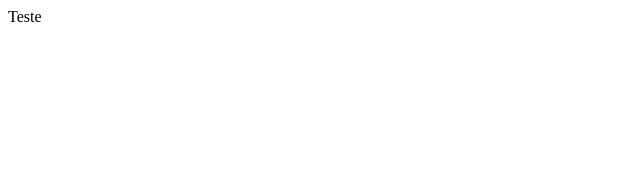
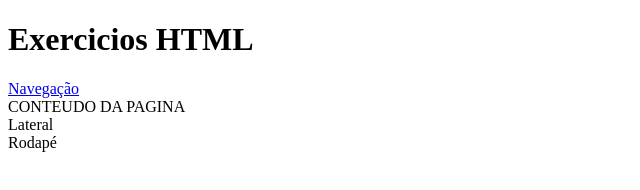
Before and after one commit to wandersoncsouza/Desenvolvimento-WEB-Avancado-2020, a website: page html/www/index.html in a window 1280 px wide. Shown: the whole page, without its empty margins (0-640 px from the left). Drawn offline with Linux system fonts and the light colour scheme.

Commit message:
Aula 181 - Anatomida do HTML

```diff
--- a/html/www/index.html
+++ b/html/www/index.html
@@ -1,11 +1,26 @@
 <!DOCTYPE html>
 <html lang="en">
 <head>
-    <meta charset="UTF-8">
-    <meta name="viewport" content="width=device-width, initial-scale=1.0">
-    <title>Curso HTML</title>
+  <meta charset="UTF-8">
+  <meta name="viewport" content="width=device-width, initial-scale=1.0">
+  <meta http-equiv="X-UA-Compatible" content="ie=edge">
+  <title>Anatomia HTML</title>
 </head>
 <body>
-     Teste
+  <header>
+    <h1>Exercicios HTML</h1>
+  </header>
+  <nav>
+    <a href="/">Navegação</a>
+  </nav>
+  <section id="conteudo">
+    CONTEUDO DA PAGINA
+  </section>
+  <aside class="">
+    Lateral
+  </aside>
+  <footer>
+    Rodapé
+  </footer>
 </body>
 </html>
```
